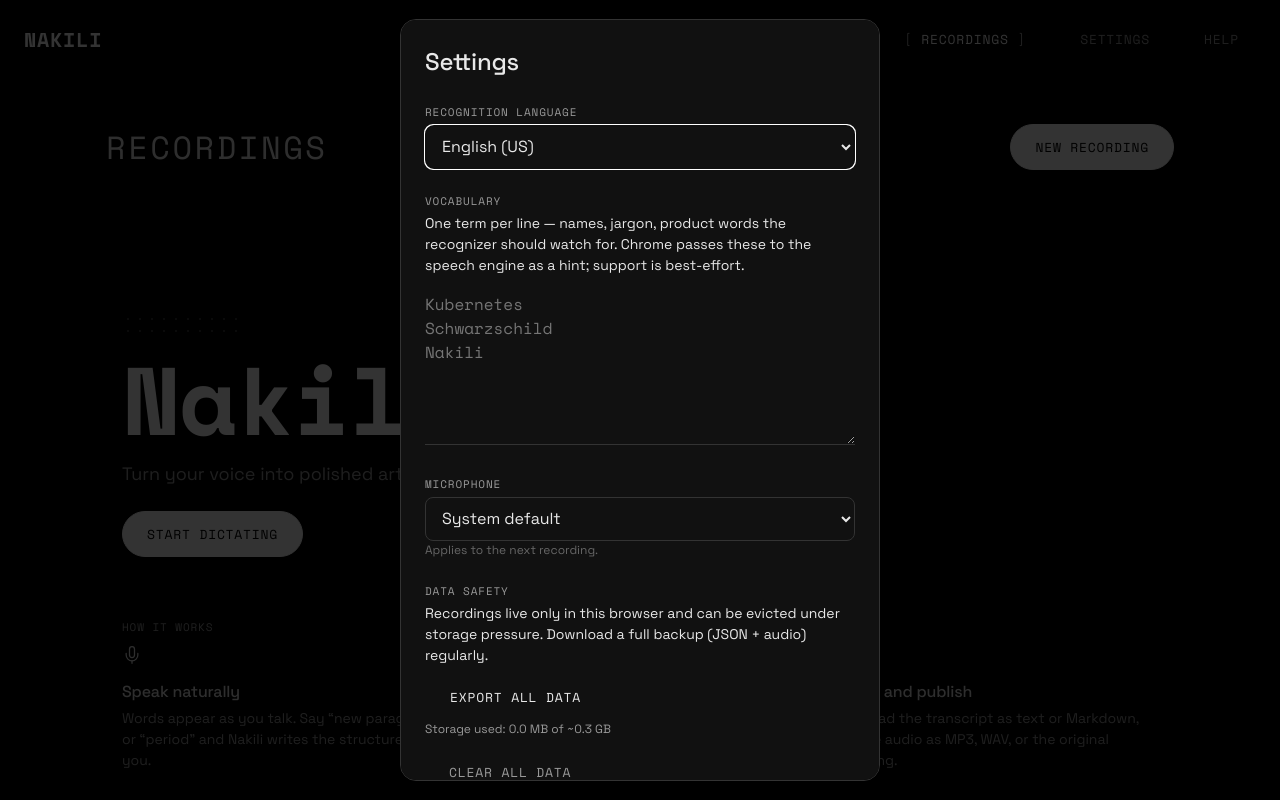
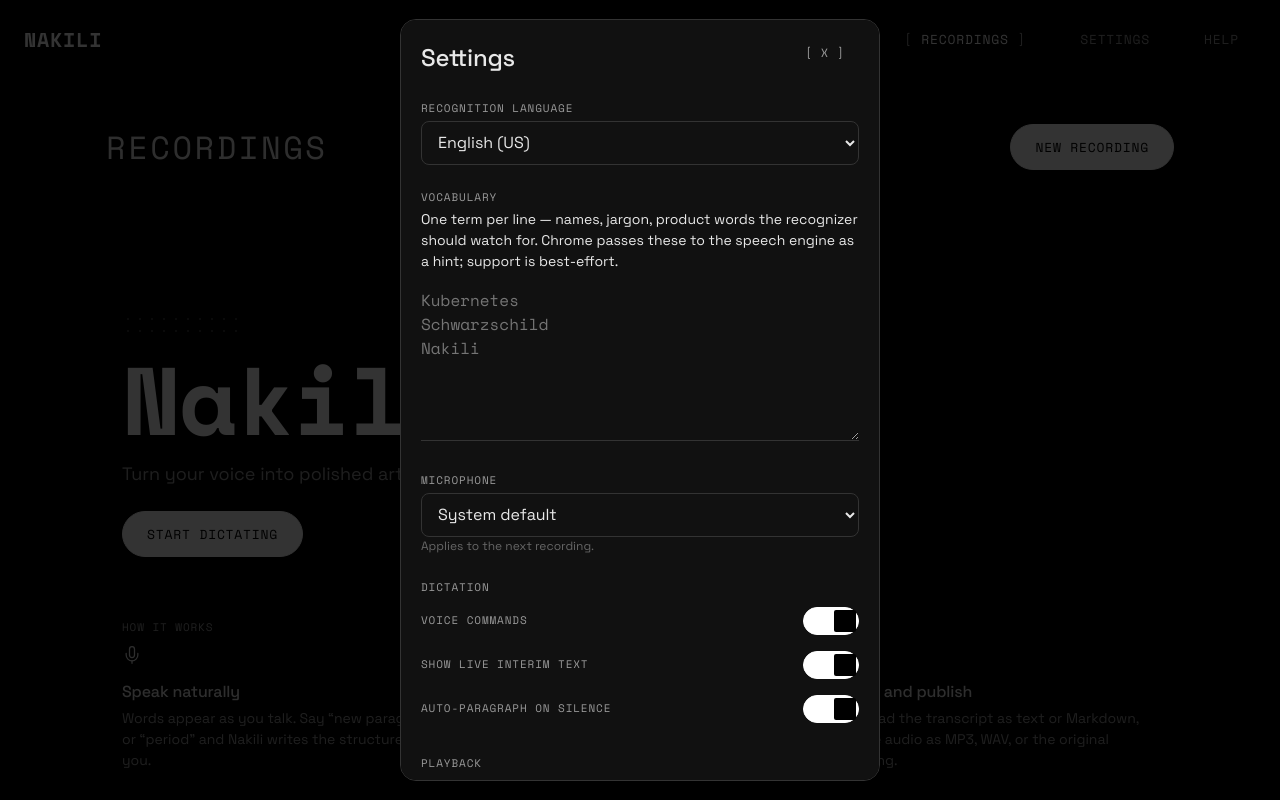
Before and after one commit to LongLiveSam/nakili, a React (Vite) app: page / in a window 1280 px wide. Both pictures are taken after a click on the button "SETTINGS". Shown: the top 800 px of the page. Built offline with nearby package versions, Linux system fonts and the light colour scheme; a web font is replaced by a local one.

Commit message:
feat: dialog backdrop/X dismissal, dictation+playback toggles, editor font-size setting

```diff
--- a/src/features/editor/EditorView.tsx
+++ b/src/features/editor/EditorView.tsx
@@ -8,6 +8,15 @@ import { ConfirmDialog } from '../library/ConfirmDialog';
 import { usePlaybackStore } from '../playback/playbackStore';
 import { ClipPlayerProvider } from '../playback/ClipPlayerProvider';
 import { ArrowLeftIcon } from '../../ui/icons';
+
+function loadFontSize(): number {
+  try {
+    const v = Number(localStorage.getItem('nakili-fontsize'));
+    return v >= 14 && v <= 24 ? v : 18;
+  } catch {
+    return 18;
+  }
+}
 
 export default function EditorView() {
   const articleId = useAppStore((s) => s.activeArticleId)!;
@@ -23,6 +32,20 @@ export default function EditorView() {
   const [renaming, setRenaming] = useState(false);
   const [titleDraft, setTitleDraft] = useState('');
   const [panelOpen, setPanelOpen] = useState(false);
+  const [fontSize, setFontSize] = useState(loadFontSize);
+
+  // Live-apply font-size changes made in Settings.
+  useEffect(() => {
+    const onStorage = (e: StorageEvent) => {
+      if (e.key === 'nakili-fontsize') setFontSize(loadFontSize());
+    };
+    window.addEventListener('storage', onStorage);
+    const id = window.setInterval(() => setFontSize(loadFontSize()), 1500);
+    return () => {
+      window.removeEventListener('storage', onStorage);
+      window.clearInterval(id);
+    };
+  }, []);
 
   useEffect(() => {
     if (!articleId) return;
@@ -136,7 +159,7 @@ export default function EditorView() {
             onSelect={syncCursor}
             onKeyDown={handleKeyDown}
             spellCheck
-            style={{ width: '100%', height: '70vh', fontSize: 18, lineHeight: 1.6 }}
+            style={{ width: '100%', height: '70vh', fontSize, lineHeight: 1.6 }}
           />        </div>
 
         <ClipSidebar
--- a/src/styles/global.css
+++ b/src/styles/global.css
@@ -199,13 +199,21 @@ input[type="text"]:focus-visible, textarea:focus-visible {
 .app-footer a:hover { text-decoration: underline; }
 
 dialog {
+  position: relative;
   border: 1px solid var(--border-visible);
   border-radius: 16px;
-  padding: var(--space-lg);
+  padding: 20px;
   background: var(--surface);
   color: var(--text-primary);
   max-width: 480px;
   width: calc(100vw - 32px);
+}
+.dialog-close {
+  position: absolute;
+  top: 10px;
+  right: 10px;
+  font-size: var(--caption);
+  color: var(--text-secondary);
 }
 dialog::backdrop { background: rgba(0, 0, 0, 0.8); }
 dialog h2 { font-size: var(--heading); margin-top: 0; }
--- a/src/ui/HelpDialog.tsx
+++ b/src/ui/HelpDialog.tsx
@@ -16,7 +16,13 @@ export function HelpDialog({ open, onClose }: Props) {
   }, [open]);
 
   return (
-    <dialog ref={ref} onClose={onClose} aria-label="Help">
+    <dialog
+      ref={ref}
+      onClose={onClose}
+      aria-label="Help"
+      onClick={(e) => { if (e.target === ref.current) onClose(); }}
+    >
+      <button className="ghost dialog-close" aria-label="Close" onClick={onClose}>[ X ]</button>
       <div style={{ maxWidth: 560 }}>
       <h2 style={{ marginTop: 0 }}>Help</h2>
 
--- a/src/ui/SettingsDialog.tsx
+++ b/src/ui/SettingsDialog.tsx
@@ -2,6 +2,7 @@ import { useEffect, useRef, useState } from 'react';
 import { exportAllBackup } from '../core/services/ExportService';
 import { storageUsage } from '../core/db/repositories';
 import { db } from '../core/db/db';
+import { Toggle } from './Toggle';
 
 interface Props {
   open: boolean;
@@ -38,6 +39,7 @@ export function SettingsDialog({ open, onClose }: Props) {
   const [text, setText] = useState(loadStored('nakili-vocab'));
   const [lang, setLang] = useState(loadStored('nakili-lang', 'en-US'));
   const [micId, setMicId] = useState(loadStored('nakili-mic'));
+  const [fontSize, setFontSize] = useState(loadStored('nakili-fontsize', '18'));
   const [mics, setMics] = useState<MediaDeviceInfo[]>([]);
   const [usage, setUsage] = useState<{ usage: number; quota: number } | null>(null);
   const [clearArmed, setClearArmed] = useState(false);
@@ -51,6 +53,7 @@ export function SettingsDialog({ open, onClose }: Props) {
       setText(loadStored('nakili-vocab'));
       setLang(loadStored('nakili-lang', 'en-US'));
       setMicId(loadStored('nakili-mic'));
+      setFontSize(loadStored('nakili-fontsize', '18'));
       setSaved(false);
       setBackupStatus(null);
       setClearArmed(false);
@@ -95,7 +98,13 @@ export function SettingsDialog({ open, onClose }: Props) {
   };
 
   return (
-    <dialog ref={ref} onClose={onClose} aria-label="Settings">
+    <dialog
+      ref={ref}
+      onClose={onClose}
+      aria-label="Settings"
+      onClick={(e) => { if (e.target === ref.current) onClose(); }}
+    >
+      <button className="ghost dialog-close" aria-label="Close" onClick={onClose}>[ X ]</button>
       <h2 style={{ marginTop: 0 }}>Settings</h2>
 
       <h3>Recognition language</h3>
@@ -163,6 +172,43 @@ export function SettingsDialog({ open, onClose }: Props) {
         Applies to the next recording.
       </p>
 
+      <h3>Dictation</h3>
+      <Toggle label="Voice commands" storageKey="nakili-voice-cmds" defaultOn />
+      <Toggle
+        label="Show live interim text"
+        storageKey="nakili-interim"
+        defaultOn
+      />
+      <Toggle label="Auto-paragraph on silence" storageKey="nakili-autopara" defaultOn />
+
+      <h3>Playback</h3>
+      <Toggle label="Auto-play next clip" storageKey="nakili-autonext" defaultOn={false} />
+
+      <h3>Editor</h3>
+      <label className="label" htmlFor="fontsize">Font size</label>
+      <select
+        id="fontsize"
+        value={fontSize}
+        onChange={(e) => {
+          setFontSize(e.target.value);
+          saveStored('nakili-fontsize', e.target.value);
+        }}
+        style={{
+          font: 'inherit',
+          background: 'var(--surface)',
+          color: 'var(--text-primary)',
+          border: '1px solid var(--border-visible)',
+          borderRadius: 8,
+          minHeight: 44,
+          padding: '0 12px',
+          width: '100%',
+        }}
+      >
+        <option value="16">Small</option>
+        <option value="18">Medium</option>
+        <option value="20">Large</option>
+      </select>
+
       <h3>Data safety</h3>
       <p>
         Recordings live only in this browser and can be evicted under storage pressure.
--- /dev/null
+++ b/src/ui/Toggle.tsx
@@ -0,0 +1,72 @@
+import { useEffect, useRef, useState } from 'react';
+
+/**
+ * Nothing-style mechanical toggle: pill track, square-ended thumb.
+ * Instant-save semantics — writes the backing key on change.
+ */
+export function Toggle({
+  label, storageKey, defaultOn = true, onChange,
+}: {
+  label: string;
+  storageKey: string;
+  defaultOn?: boolean;
+  onChange?: (on: boolean) => void;
+}) {
+  const [on, setOn] = useState(() => {
+    try {
+      const v = localStorage.getItem(storageKey);
+      return v === null ? defaultOn : v === 'on';
+    } catch {
+      return defaultOn;
+    }
+  });
+  const mounted = useRef(false);
+
+  useEffect(() => {
+    if (mounted.current) onChange?.(on);
+    else mounted.current = true;
+  }, [on]);
+
+  return (
+    <div style={{ display: 'flex', alignItems: 'center', justifyContent: 'space-between', gap: 12, minHeight: 44 }}>
+      <span className="label">{label}</span>
+      <button
+        role="switch"
+        aria-checked={on}
+        aria-label={label}
+        onClick={() => {
+          const next = !on;
+          setOn(next);
+          try {
+            localStorage.setItem(storageKey, next ? 'on' : 'off');
+          } catch {
+            /* ignore */
+          }
+        }}
+        style={{
+          width: 56,
+          minWidth: 56,
+          padding: 2,
+          height: 28,
+          minHeight: 28,
+          borderRadius: 999,
+          borderColor: on ? 'var(--text-display)' : 'var(--border-visible)',
+          background: on ? 'var(--text-display)' : 'transparent',
+        }}
+      >
+        <span
+          aria-hidden="true"
+          style={{
+            display: 'block',
+            width: 22,
+            height: 22,
+            borderRadius: 2,
+            marginLeft: on ? 'auto' : 0,
+            background: on ? 'var(--bg)' : 'var(--text-disabled)',
+            transition: 'margin-left var(--speed)',
+          }}
+        />
+      </button>
+    </div>
+  );
+}
```
